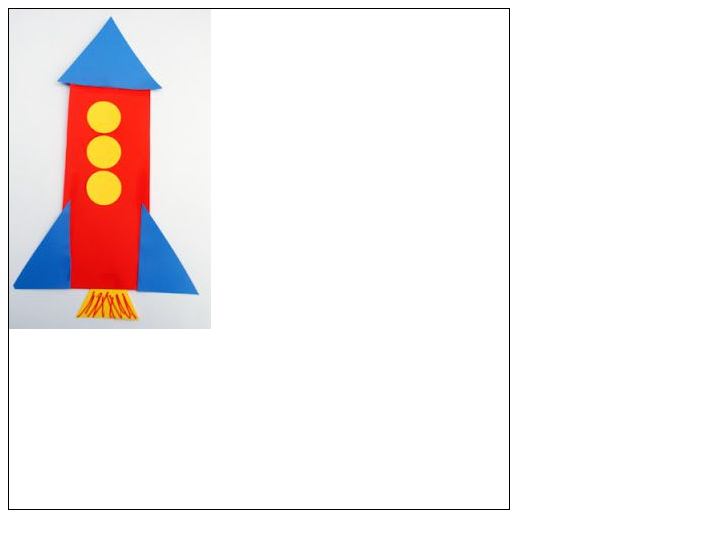
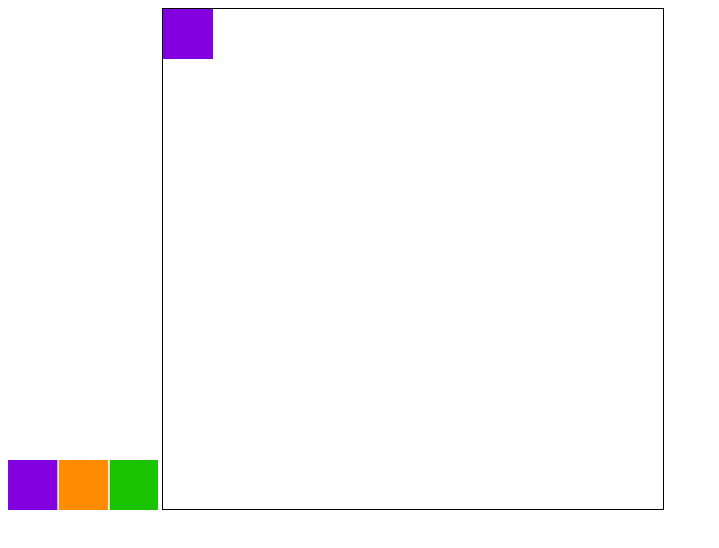
Before and after one commit to Diego6699/canvas-repository, a plain HTML site: page index.html in a window 1280 px wide. Shown: the whole page, without its empty margins (0-719 px from the left). Drawn offline with Linux system fonts and the light colour scheme.

Commit message:
usando o  drawimage

```diff
--- a/index.html
+++ b/index.html
@@ -9,6 +9,7 @@
 </head>
 
 <body>
+    <img src="./img/cores.jpg" width="150" height="50">
     <canvas id="canvas" width="500" height="500" style="border:1px solid black;">Seu browser não suporta canvas</canvas>
 
     <script>
@@ -16,8 +17,9 @@
         let ctx = canvas.getContext("2d");
 
         let nave = new Image();
-        nave.src = "./img/nav.jpg";
-        nave.addEventListener('load',()=>{ctx.drawImage(nave,0,0);})
+        nave.src = "./img/cores.jpg";
+        //imagem
+        nave.addEventListener('load',()=>{ctx.drawImage(nave,50,0,50,50,0,0,50,50);})
     </script>
 </body>
 
```
Also changed, not shown: img/cores.jpg (added).
